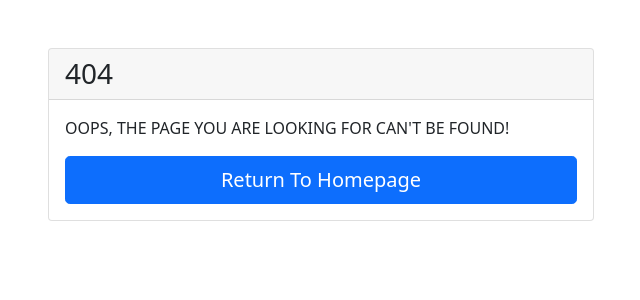
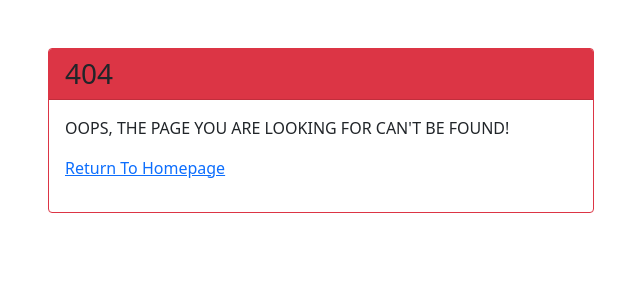
Before and after one commit to NgawangChoedenShankentsang/Symfony_CRUD_App, a Symfony app: template templates/bundles/TwigBundle/Exception/error404.html.twig in a window 1280 px wide. Shown: the part 73-373 px from the top of the page, without its empty margins (319-959 px from the left). Run offline with Twig, Linux system fonts and the light colour scheme; the template is opened without the code that fills it, so the values that code supplies are empty; some libraries are stand-ins or nearby versions.

Commit message:
Style: Error Page

```diff
--- a/templates/bundles/TwigBundle/Exception/error404.html.twig
+++ b/templates/bundles/TwigBundle/Exception/error404.html.twig
@@ -5,8 +5,8 @@
 	<div class="container mt-5">
 		<div class="row justify-content-center">
 			<div class="col-md-6">
-				<div class="card">
-					<div class="card-header">
+				<div class="card border-danger">
+					<div class="card-header bg-danger">
 						<h3 class="mb-0">404</h3>
 					</div>
 					<div class="card-body">
@@ -14,9 +14,7 @@
 
 							<div class="mb-3">
 								<p>OOPS, THE PAGE YOU ARE LOOKING FOR CAN'T BE FOUND!</p>
-							</div>
-							<div class="d-grid gap-2">
-								<a href="/" class="btn btn-primary btn-lg">Return To Homepage</a>
+                                <a href="{{ path('app_project_index') }}" class="home-link">Return To Homepage</a>
 							</div>
 						</form>
 					</div>
```
